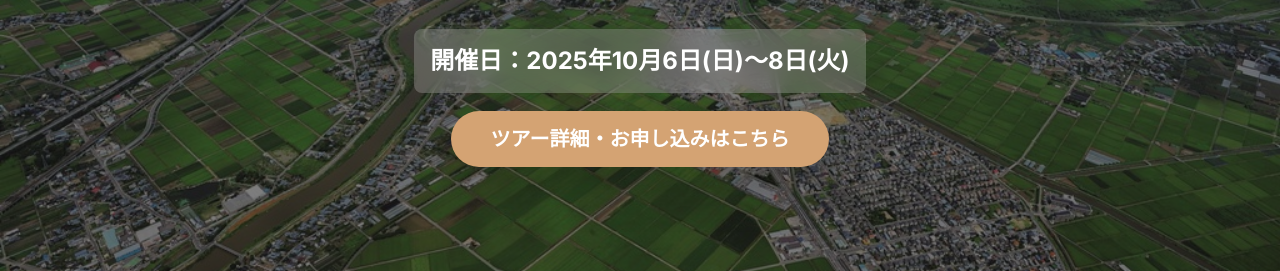
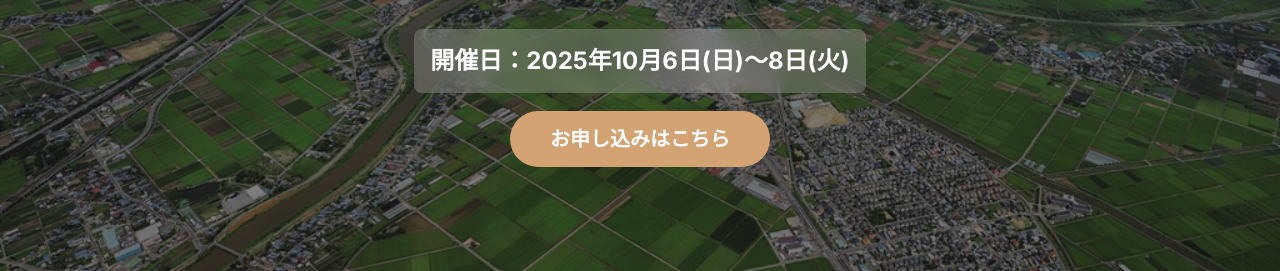
Before and after one commit to TYDMC/niigata, a plain HTML site: page index.html in a window 1280 px wide. Shown: the part 529-800 px from the top of the page. Drawn offline with nearby package versions, Linux system fonts and the light colour scheme.

Commit message:
Update index.html

```diff
--- a/index.html
+++ b/index.html
@@ -59,7 +59,7 @@
                 </div>
                 <div>
                     <a href="https://forms.gle/FkdCya1iQmiEpLnZ7" class="cta-button bg-[#D4A373] text-white font-bold text-xl py-4 px-10 rounded-full shadow-2xl">
-                        ツアー詳細・お申し込みはこちら
+                        お申し込みはこちら
                     </a>
                 </div>
             </div>
```
